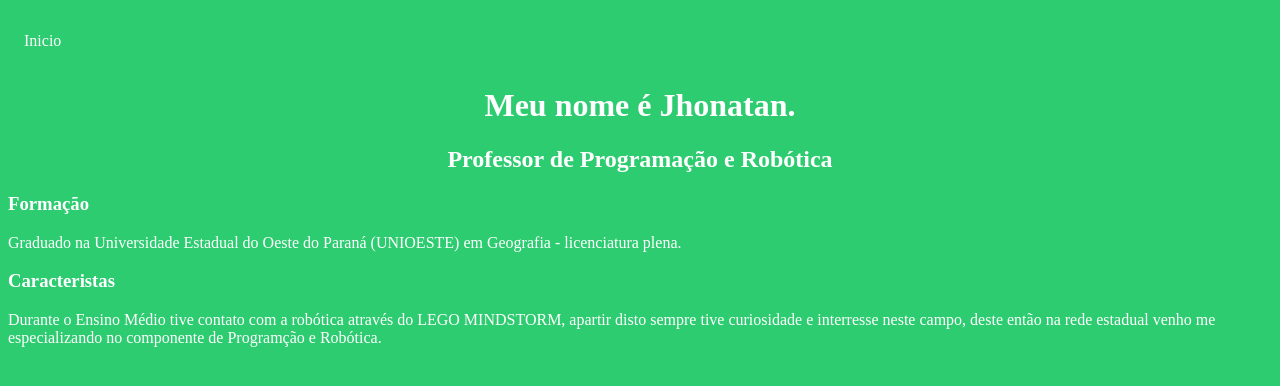
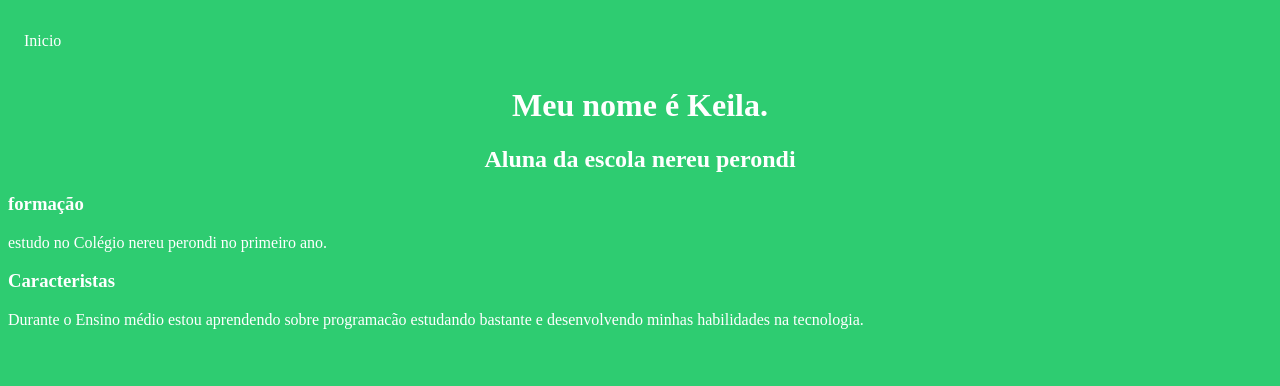
Before and after one commit to keilaamarantealves-max/Agrinho2026, a plain HTML site: page sobremim.html in a window 1280 px wide. Drawn offline with Linux system fonts and the light colour scheme.

Commit message:
Update sobremim.html

```diff
--- a/sobremim.html
+++ b/sobremim.html
@@ -17,22 +17,20 @@
 </body>
  <header>
     <div class="center">
-        <h1>Meu nome é Jhonatan.</h1>
-        <h2>Professor de Programação e Robótica</h2>
+        <h1>Meu nome é Keila.</h1>
+        <h2>Aluna da escola nereu perondi</h2>
     </div>
     <main>
         <section>
-            <h3>Formação</h3>
+            <h3>formação</h3>
             <p>
-                Graduado na Universidade Estadual do Oeste do Paraná (UNIOESTE) em Geografia - licenciatura plena.
+                estudo no Colégio nereu perondi no primeiro ano.
             </p>
         </section>
          <section>
             <h3>Caracteristas</h3>
             <p>
-                Durante o Ensino Médio tive contato com a robótica através  do LEGO MINDSTORM, apartir disto sempre
-                tive curiosidade e interresse neste campo, deste então na rede estadual venho me especializando no componente
-                de Programção e Robótica.
+                Durante o Ensino médio estou aprendendo sobre programacão estudando bastante e desenvolvendo minhas habilidades na tecnologia.
             </p>
 
         </section>
```
